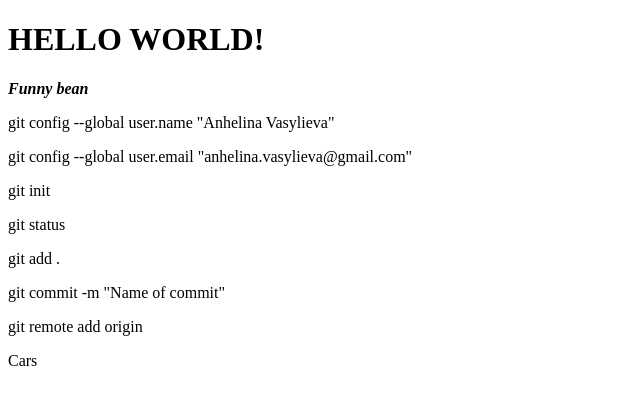
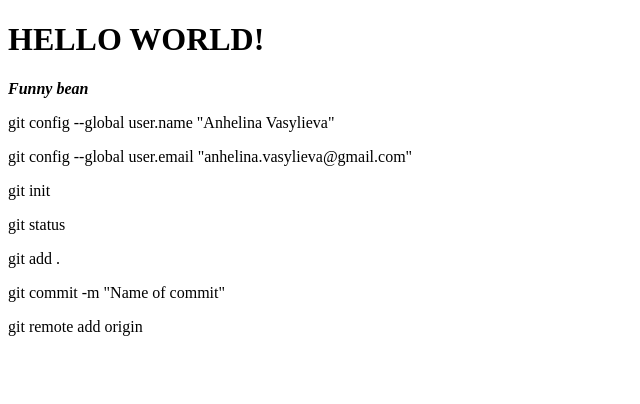
Before and after one commit to a-vasylieva/homework_4, a plain HTML site: page index.html in a window 1280 px wide. Shown: the full height of the page, 0-640 px from the left. Drawn offline with Linux system fonts and the light colour scheme.

Commit message:
removing raw cars

```diff
--- a/index.html
+++ b/index.html
@@ -19,6 +19,5 @@
   <p>git add .</p>
   <p>git commit -m "Name of commit"</p>
   <p>git remote add origin</p>
-  <p>Cars</p>
 </body>
 </html>
```
Also changed, not shown: 1 other file.
